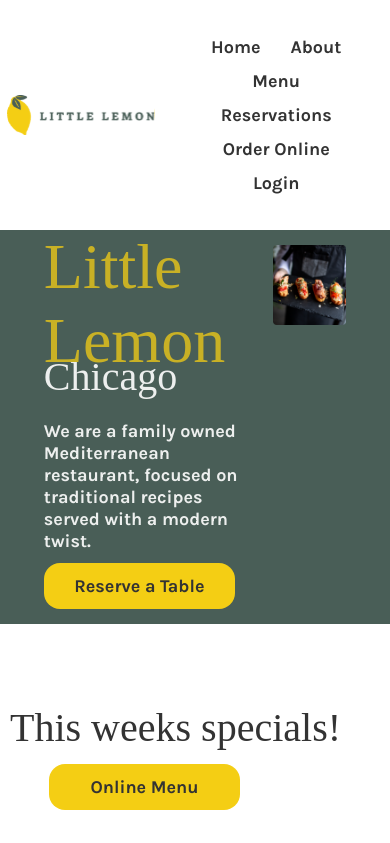
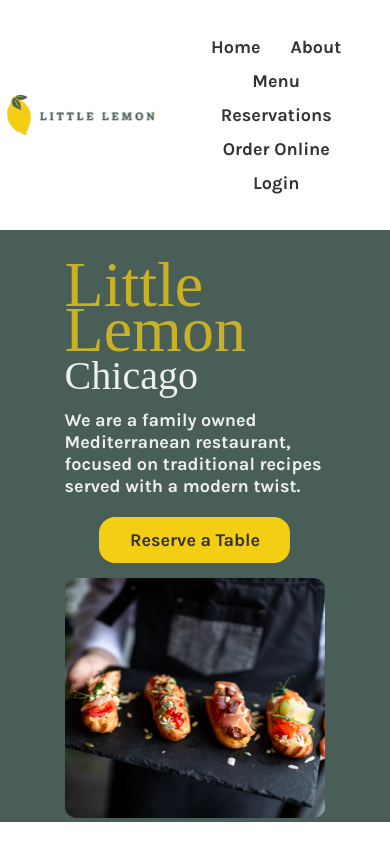
Before and after one commit to RaphaelIsaiah/meta-capstone-project, a React (Create React App) app: page / in a window 390 px wide. Shown: the top 843 px of the page. Built offline with nearby package versions, Linux system fonts and the light colour scheme; a web font is replaced by a local one.

Commit message:
Hero section corrected and responsive.

```diff
--- a/src/Components/Main.jsx
+++ b/src/Components/Main.jsx
@@ -15,24 +15,30 @@
     <main className="Main-container">
       <section className="Main-hero">
         {/* This section is partly done... Proper alignment and mobile responsiveness are pending. */}
-        <div className="Hero-bcgd">
-          <img
-            src={hero}
-            alt="Chef with food"
-            className="Hero-img"
-            width={328}
-            height={360}
-          />
-          {/* I'm having a problem styling this image to the design and also making it responsive */}
+        <div className="Hero-closure">
+          <div className="H-txt-btn">
             <p className="Hero-ll">Little Lemon</p>
             <p className="Hero-ch">Chicago</p>
             <p className="Hero-des">
               We are a family owned Mediterranean restaurant, focused on
               traditional recipes served with a modern twist.
             </p>
+            <div className="btn-hold">
               <button className="LL-btn">
                 <a href="#">Reserve a Table</a>
               </button>
+            </div>
+          </div>
+          <div className="Hero-img">
+            <img
+              src={hero}
+              alt="Chef with food"
+              className="chef-n-food"
+              width={328}
+              height={360}
+            />
+          </div>
+          {/* I'm having a problem styling this image to the design and also making it responsive */}
         </div>
       </section>
       {/* ----This Hero section needs to be reviewed and styled properly for a more responsive look.---- */}
--- a/src/index.css
+++ b/src/index.css
@@ -107,23 +107,31 @@
 .Main-container {
   display: flex;
   flex-flow: column wrap;
-  align-items: stretch;
+  /* align-items: center; */
 }
-.Hero-bcgd {
-  background-color: #495e57;
-  display: grid;
-  grid-template-columns: repeat(19, 1fr);
+.Main-hero {
+  width: 100%;
+  margin: auto;
+  padding: 2rem 2rem 0;
+  max-height: 17%;
+  background-color: #495e57 ;
+}
+.Hero-closure {
+  /* background-color: #208563; */
+  width: 80%;
+  height: fit-content;
+  margin: auto;
+  display: flex;
+  flex-flow: row wrap;
+  justify-content: space-between;
+  /* padding: 1rem 0 0; */
   position: relative;
 }
-.Hero-img {
-  grid-column: 12 / span 5;
-  grid-row: 1 / span 5;
-  position: absolute;
-  top: 15px;
-  justify-self: start;
-  max-width: 100%;
-  /* min-width: 10rem; */
-  height: auto;
+.H-txt-btn {
+  /* margin: auto; */
+  /* background-color: #6e6f6e; */
+  height: fit-content;
+  max-width: 40%;
 }
 .Hero-ll {
   font-family: "Markazi Text", serif;
@@ -131,17 +139,16 @@
   font-weight: 500;
   color: rgba(244, 206, 20, 0.75);
   text-align: left;
-  grid-column: 4 / span 5;
-  line-height: normal;
+  line-height: 45px;
+  /* background-color: #edefee; */
 }
 .Hero-ch {
   font-family: "Markazi Text", serif;
   font-size: 40px;
   font-weight: 400;
   color: #edefee;
+  /* background-color: rgb(163, 131, 91); */
   text-align: left;
-  grid-column: 4 / span 6;
-  margin: -25px 0 20px;
 }
 .Hero-des {
   color: #edefee;
@@ -151,11 +158,10 @@
   font-weight: 700;
   font-size: 18px;
   text-align: left;
-  grid-column: 4 / span 6;
-  margin-bottom: 15px;
+  margin-bottom: 20px;
+  /* background-color: rgb(113, 84, 139); */
 }
 .LL-btn {
-  grid-column: 4 / span 6;
   width: 191px;
   padding: 12px 30px;
   justify-content: center;
@@ -165,12 +171,32 @@
   background-color: #f4ce14;
   margin-bottom: 15px;
 }
+.btn-hold {
+  /* justify-items: left; */
+  /* align-items: center; */
+  /* background-color: #fff; */
+  width: fit-content;
+}
 .LL-btn:hover {
   background-color: #fbdabb;
   cursor: pointer;
 }
 .LL-btn a {
   font-weight: 700;
+}
+.Hero-img {
+  /* background-color: brown; */
+  max-width: 100%;
+  height: fit-content;
+  /* position: absolute; */
+  top: 2px;
+  /* margin-top: 1rem; */
+}
+.chef-n-food {
+  width: 100%;
+  max-width: 314px;
+  height: auto;
+  margin: auto;
 }
 /* --------Specials section------- */
 /* Write a media query for Specials section to change to column and fill the container */
@@ -353,7 +379,6 @@
   padding: 2rem;
   width: 100%;
   margin: auto;
-
 }
 .About-closure {
   display: flex;
@@ -424,12 +449,12 @@
   background-color: #edefee;
   grid-column: 1 / span 12;
 }
-.Footer-container{
+.Footer-container {
   width: 100%;
   padding: 1rem;
   margin: auto;
 }
-.Footer-closure{
+.Footer-closure {
   width: 75%;
   display: flex;
   flex-wrap: row wrap;
@@ -445,13 +470,13 @@
   /* background-color: #ee9972; */
   /* margin: auto; */
 }
-.footer-logo img{
+.footer-logo img {
   /* background-color: #6e6f6e; */
   width: 100%;
   height: auto;
   margin: auto;
 }
-.fnav-container{
+.fnav-container {
   width: 70%;
   display: flex;
   flex-flow: row wrap;
@@ -462,7 +487,7 @@
   height: auto;
   /* margin: auto; */
 }
-.fnav{
+.fnav {
   display: flex;
   flex-flow: column wrap;
   /* background-color: #eb9292; */
@@ -474,20 +499,46 @@
   margin: 1vh;
 }
 .fnav p {
-  font-family: 'Karla', sans-serif;
+  font-family: "Karla", sans-serif;
   font-size: 18px;
   font-weight: 700;
   color: #333333;
   /* background-color: #fbdabb; */
   margin-bottom: 2vh;
 }
-.f-links{
+.f-links {
   /* background-color: crimson; */
   line-height: 28px;
   /* margin-top: 1vh; */
 }
 /* Media Queries */
 @media only screen and (max-width: 800px) {
+  /* ---Hero Section--- */
+  .H-txt-btn {
+    width: 100%;
+    max-width: 100%;
+  }
+  .Hero-ch{
+    margin-bottom: 10px;
+  }
+  .Hero-des{
+    width: 100%;
+    height: 100%;
+  }
+  .btn-hold{
+    margin: auto;
+  }
+  .Hero-img{
+    margin: auto;
+    max-height: 50%;
+  }
+  .chef-n-food{
+    height: 240px;
+    max-height: 60%;
+    width: 450px;
+    max-width: 100%;
+    /* max-height: 70%; */
+  }
   /* ---Main-Specials section--- */
   .Meal-display {
     display: grid;
@@ -523,7 +574,7 @@
     margin: 1vh auto 1vh;
   }
   /* ----About section---- */
-  .About-closure{
+  .About-closure {
     width: 90%;
     margin-bottom: 56vh;
   }
@@ -531,10 +582,10 @@
     max-width: 100%;
     width: 100%;
   }
-  .About-images{
+  .About-images {
     width: 100%;
   }
-  .About-images img{
+  .About-images img {
     max-width: 190px;
     margin: auto;
   }
@@ -550,5 +601,5 @@
     left: 8vw;
     top: 2vh;
   }
-
 }
+/* @media only screen and (max-width: 8px) */
```
Lines whose indentation alone changed are shown as unchanged.
